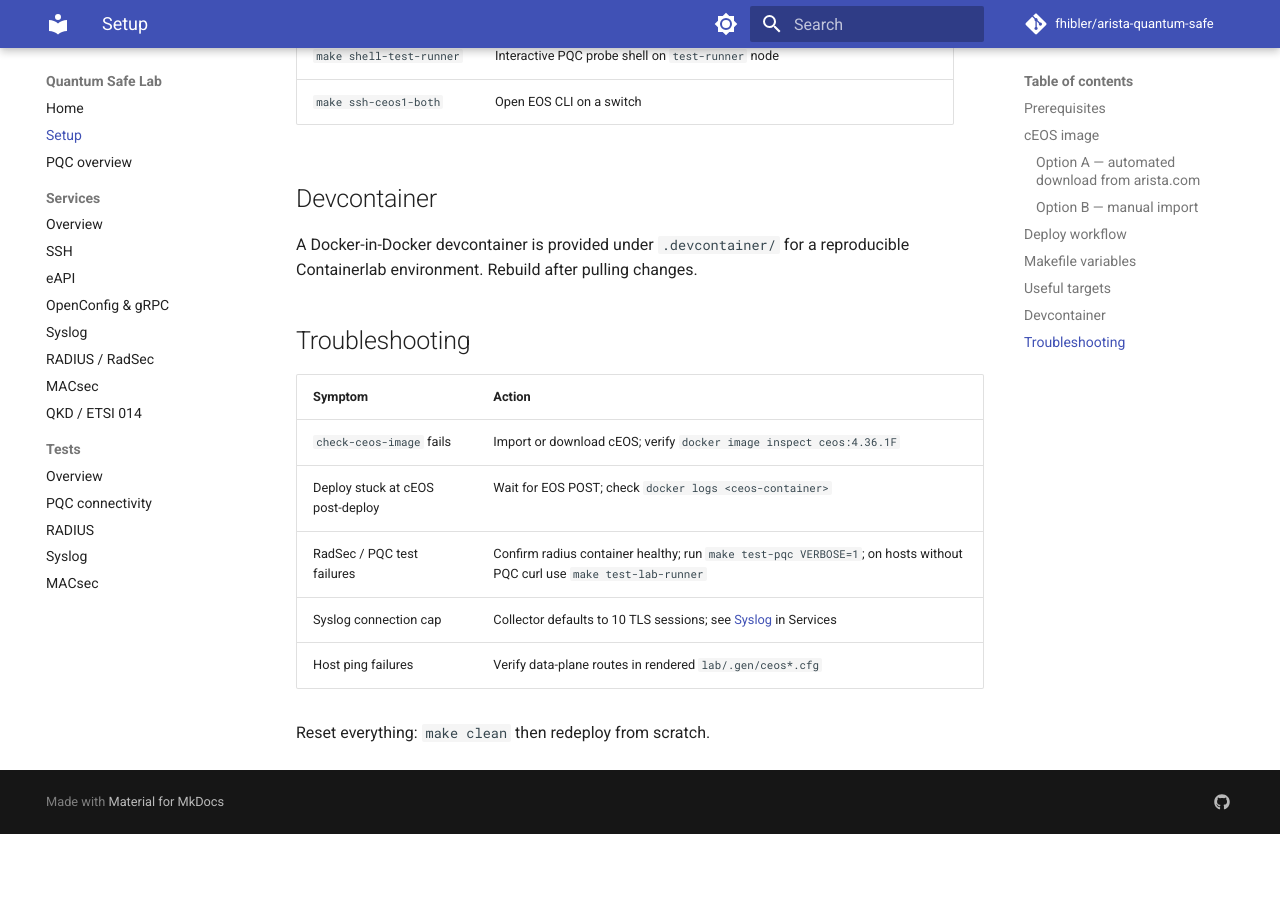
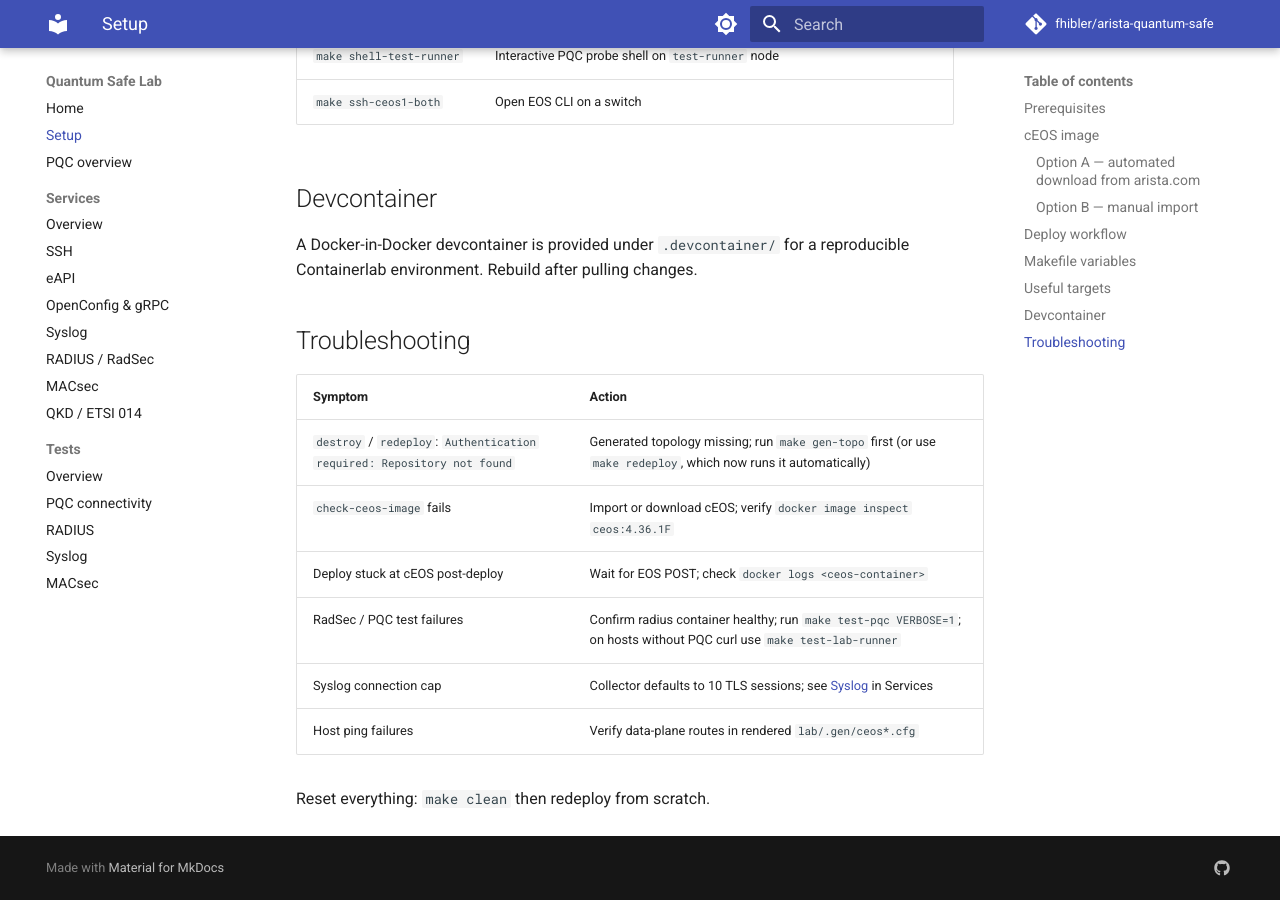
Before and after one commit to fhibler/arista-quantum-safe, an MkDocs documentation site: the page built from docs/setup.md, in a window 1280 px wide and 900 px high, scrolled down 2410 px. Built offline with MkDocs 1.6.1 and Material for MkDocs 9.7.7, drawn with Linux system fonts in a browser that asks for light colours; comment, search, counter and statistics services are not loaded; before the commit the page ends 3244 px from its top, so only the background shows below that.

Commit message:
Ensure destroy and redeploy generate topology before containerlab runs.
Containerlab 0.78.1 treats a missing local topology path as a GitHub URL, which fails with a misleading auth error; document the symptom in setup troubleshooting.

```diff
--- a/docs/setup.md
+++ b/docs/setup.md
@@ -87,6 +87,7 @@ A Docker-in-Docker devcontainer is provided under `.devcontainer/` for a reprodu
 
 | Symptom | Action |
 |---------|--------|
+| `destroy` / `redeploy`: `Authentication required: Repository not found` | Generated topology missing; run `make gen-topo` first (or use `make redeploy`, which now runs it automatically) |
 | `check-ceos-image` fails | Import or download cEOS; verify `docker image inspect ceos:4.36.1F` |
 | Deploy stuck at cEOS post-deploy | Wait for EOS POST; check `docker logs <ceos-container>` |
 | RadSec / PQC test failures | Confirm radius container healthy; run `make test-pqc VERBOSE=1`; on hosts without PQC curl use `make test-lab-runner` |
```
Also changed, not shown: 1 other file.
